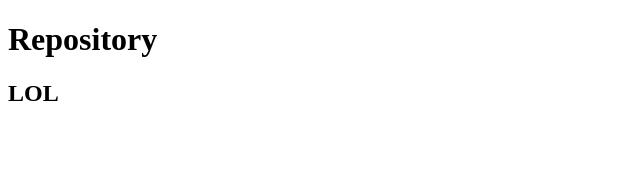
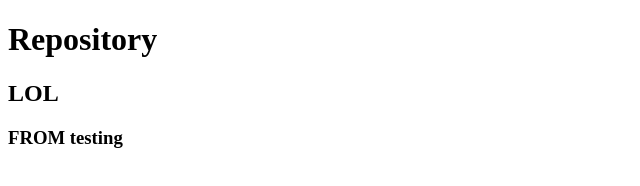
Before and after one commit to PavelSharlan/training, a plain HTML site: page index.html in a window 1280 px wide. Shown: the whole page, without its empty margins (0-640 px from the left). Drawn offline with Linux system fonts and the light colour scheme.

Commit message:
changes drom testing

```diff
--- a/index.html
+++ b/index.html
@@ -4,5 +4,6 @@
     <body>
         <h1>Repository</h1>
 		<h2>LOL</h2>
+		<h3>FROM testing</h3>
     </body>
 </html>
```
